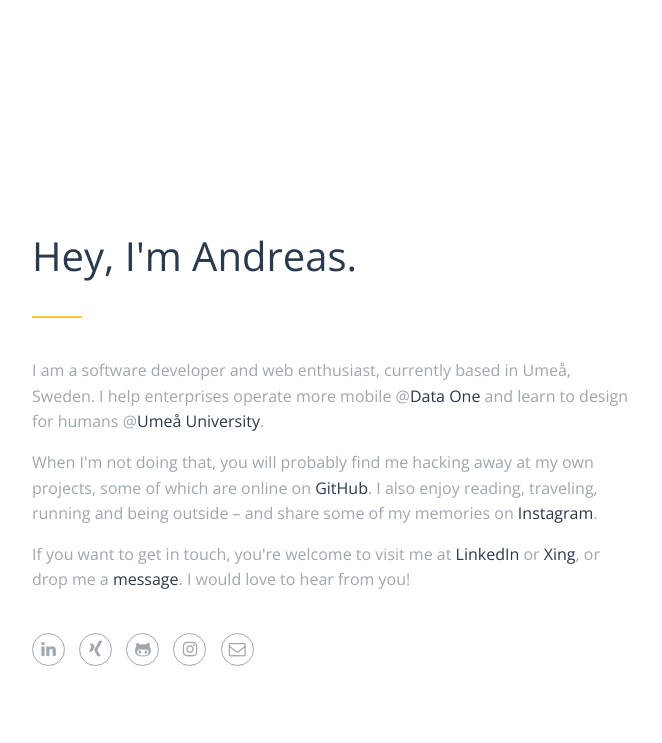
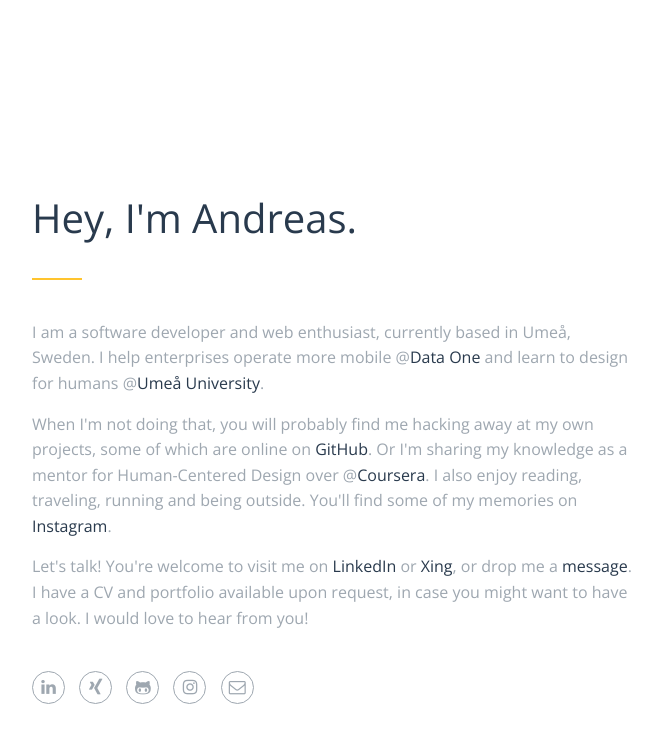
Before and after one commit to andrsphil/andrsphil.github.io, a Jekyll site: the page built from index.html, in a window 1280 px wide. Shown: the top 743 px of the page, without its empty margins (308-970 px from the left). Built offline with Jekyll 4.4.1, drawn with Linux system fonts in a browser that asks for light colours.

Commit message:
Update description

```diff
--- a/index.html
+++ b/index.html
@@ -9,9 +9,9 @@
       <h1>Hey, I'm Andreas.</h1>
       <p>I am a software developer and web enthusiast, currently based in Umeå, Sweden. I help enterprises operate more mobile @<a href="https://www.dataone.de" target="_blank">Data One</a> and learn to design for humans @<a href="https://www.umu.se" target="_blank">Umeå University</a>.</p>
 
-      <p>When I'm not doing that, you will probably find me hacking away at my own projects, some of which are online on <a href="https://www.github.com/anphil" target="_blank">GitHub</a>. I also enjoy reading, traveling, running and being outside – and share some of my memories on <a href="https://www.instagram.com/an_.di" target="_blank">Instagram</a>.</p>
+      <p>When I'm not doing that, you will probably find me hacking away at my own projects, some of which are online on <a href="https://www.github.com/anphil" target="_blank">GitHub</a>. Or I'm sharing my knowledge as a mentor for Human-Centered Design over @<a href="https://www.coursera.org/specializations/interaction-design" target="_blank">Coursera</a>. I also enjoy reading, traveling, running and being outside. You'll find some of my memories on <a href="https://www.instagram.com/an_.di" target="_blank">Instagram</a>.</p>
 
-      <p>If you want to get in touch, you're welcome to visit me at <a href="https://www.linkedin.com/in/andreas-philippi" target="_blank">LinkedIn</a> or <a href="https://www.xing.com/profile/Andreas_Philippi4" target="_blank">Xing</a>, or drop me a <a class="mail-link" href="#">message</a>. I would love to hear from you!</p>
+      <p>Let's talk! You're welcome to visit me on <a href="https://www.linkedin.com/in/andreas-philippi" target="_blank">LinkedIn</a> or <a href="https://www.xing.com/profile/Andreas_Philippi4" target="_blank">Xing</a>, or drop me a <a class="mail-link" href="#">message</a>. I have a CV and portfolio available upon request, in case you might want to have a look. I would love to hear from you!</p>
       <ul class="buttons">
         <li><a href="https://www.linkedin.com/in/andreas-philippi" target="_blank">
           <div class="icon-circle"><span class="icon-linkedin"></span></div>
```
